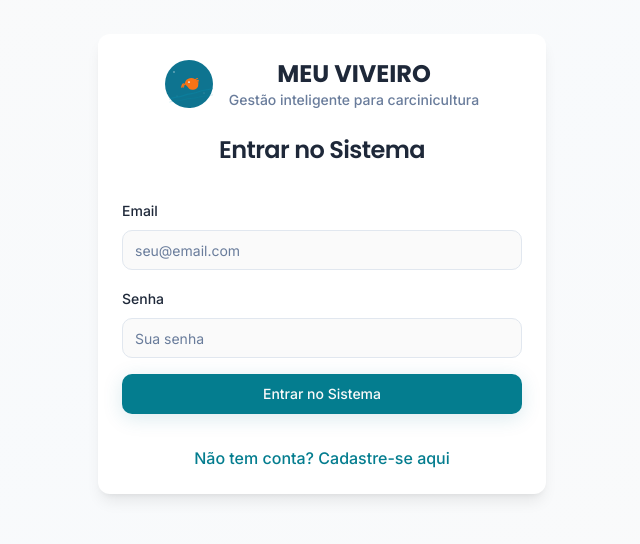
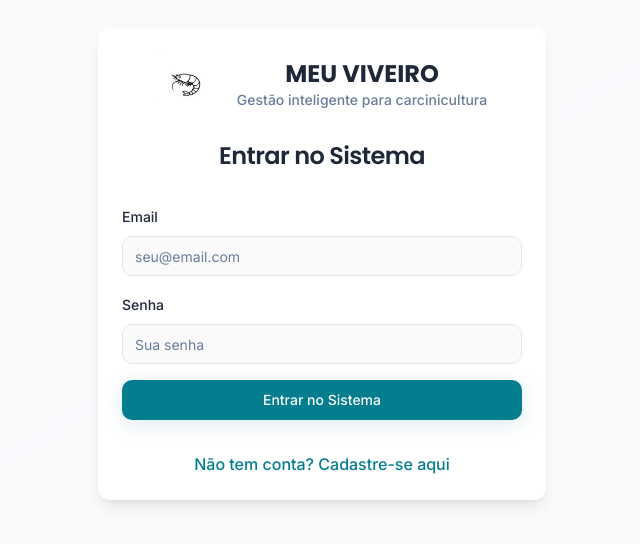
Before and after one commit to gustavosantosl/meu-viveiro-layout, a React (Vite) app: page /auth in a window 1280 px wide. Shown: the part 136-680 px from the top of the page, without its empty margins (318-958 px from the left). Built offline with nearby package versions, Linux system fonts and the light colour scheme; the HTML template or start-up script is replaced by a standard one.

Commit message:
Atualizar logo da aplicação

```diff
--- a/src/components/icons/Logo.tsx
+++ b/src/components/icons/Logo.tsx
@@ -1,3 +1,5 @@
+import shrimpLogo from '@/assets/shrimp-logo.png';
+
 interface LogoProps {
   variant?: 'light' | 'dark';
   size?: 'sm' | 'md' | 'lg';
@@ -17,84 +19,28 @@ export const Logo = ({
     lg: showText ? "h-16" : "h-12 w-12"
   };
 
-  const iconSize = {
-    sm: 24,
-    md: 32,
-    lg: 48
+  const logoSize = {
+    sm: 32,
+    md: 40,
+    lg: 64
   };
 
   const textColor = variant === 'light' ? 'text-foreground' : 'text-white';
 
   return (
     <div className={`flex items-center gap-4 ${className}`}>
-      {/* Modern Circular Logo - Professional Aquaculture Design */}
-      <div className={`relative flex-shrink-0 ${sizeClasses[size].split(' ')[1] || 'w-12'}`}>
-        <svg
-          width={iconSize[size]}
-          height={iconSize[size]}
-          viewBox="0 0 80 80"
-          fill="none"
-          xmlns="http://www.w3.org/2000/svg"
-        >
-          {/* Main Teal Circle Background */}
-          <circle
-            cx="40"
-            cy="40"
-            r="40"
-            fill="#0E7490"
-          />
-
-          {/* Inner Water Waves Pattern */}
-          <path
-            d="M8 65c8-4 16-2 24-6s16-2 24-6 16-2 24-6"
-            stroke="#0891b2"
-            strokeWidth="2"
-            strokeLinecap="round"
-            opacity="0.3"
-          />
-          <path
-            d="M8 70c8-3 16-1 24-4s16-1 24-4 16-1 24-4"
-            stroke="#0891b2"
-            strokeWidth="1.5"
-            strokeLinecap="round"
-            opacity="0.2"
-          />
-
-          {/* Orange Shrimp Icon - Modern Minimalist */}
-          <g transform="translate(25, 25)">
-            {/* Shrimp Body */}
-            <path
-              d="M8 15c0-4 2-7 5-8.5C15 5.5 17 5 19 5c4 0 8 2.5 10 6s2 8-1 11c-2 2-5 2.5-8 2.5-3 0-6-2-7-4.5"
-              fill="#F97316"
-              stroke="none"
-            />
-
-            {/* Shrimp Tail Segments */}
-            <path
-              d="M4 16c1-1 3-1 4 0M3 18c1-1 2.5-1 3.5 0M2.5 20c1-1 2-1 3 0"
-              stroke="#F97316"
-              strokeWidth="2"
-              strokeLinecap="round"
-            />
-
-            {/* Shrimp Eye */}
-            <circle cx="15" cy="12" r="1.5" fill="white" />
-            <circle cx="15" cy="12" r="0.6" fill="#0E7490" />
-
-            {/* Antennae */}
-            <path
-              d="M25 8l4-2M26 10l4.5-1M26.5 12l4-.5M26 14l4 .5"
-              stroke="#F97316"
-              strokeWidth="1.8"
-              strokeLinecap="round"
-            />
-          </g>
-
-          {/* Subtle Water Bubbles */}
-          <circle cx="15" cy="20" r="1.5" fill="white" opacity="0.4" />
-          <circle cx="65" cy="55" r="1" fill="white" opacity="0.3" />
-          <circle cx="20" cy="60" r="0.8" fill="white" opacity="0.2" />
-        </svg>
+      {/* New Shrimp Logo */}
+      <div className="relative flex-shrink-0">
+        <img
+          src={shrimpLogo}
+          alt="Shrimp Logo"
+          className={`object-contain ${showText ? sizeClasses[size] : `h-${logoSize[size]/4} w-${logoSize[size]/4}`}`}
+          style={{
+            width: showText ? undefined : logoSize[size],
+            height: logoSize[size],
+            filter: variant === 'dark' ? 'brightness(0) invert(1)' : undefined
+          }}
+        />
       </div>
 
       {/* Logo Text */}
```
